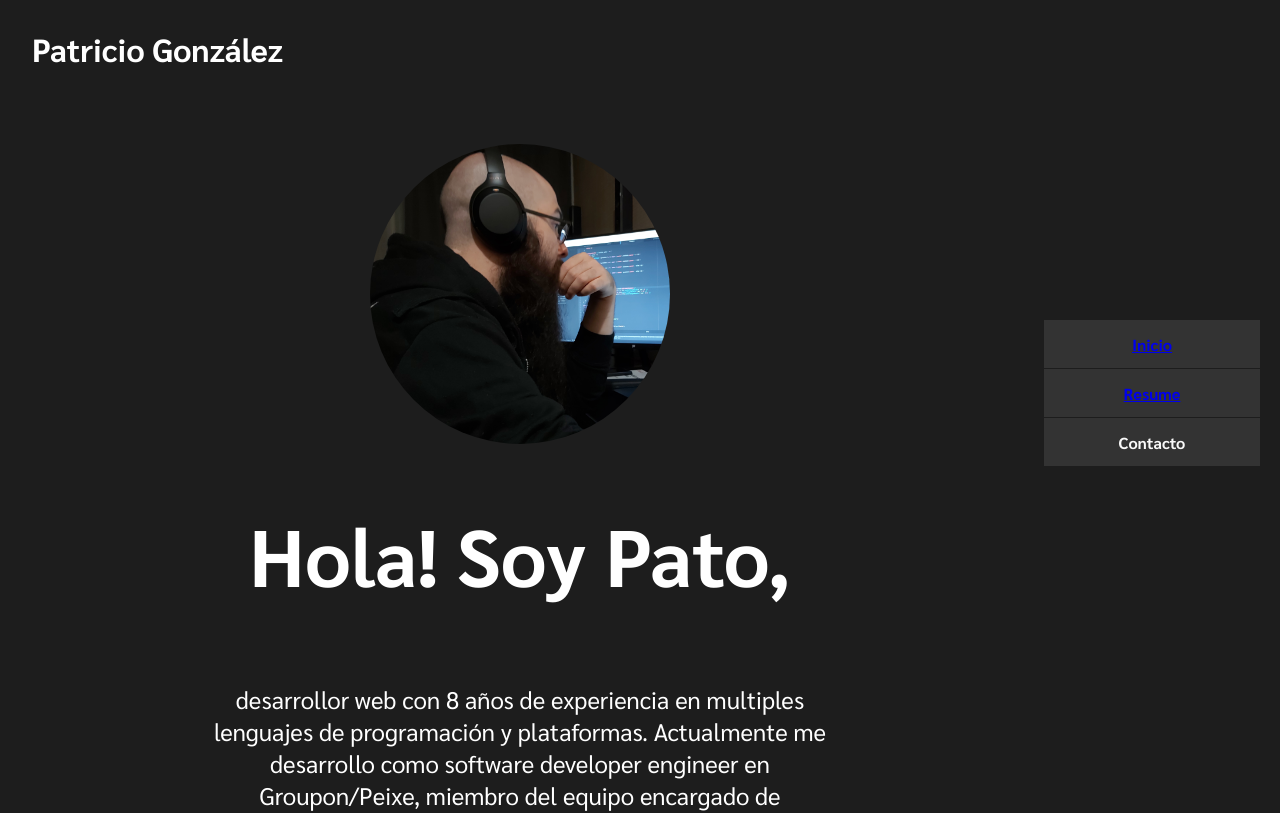
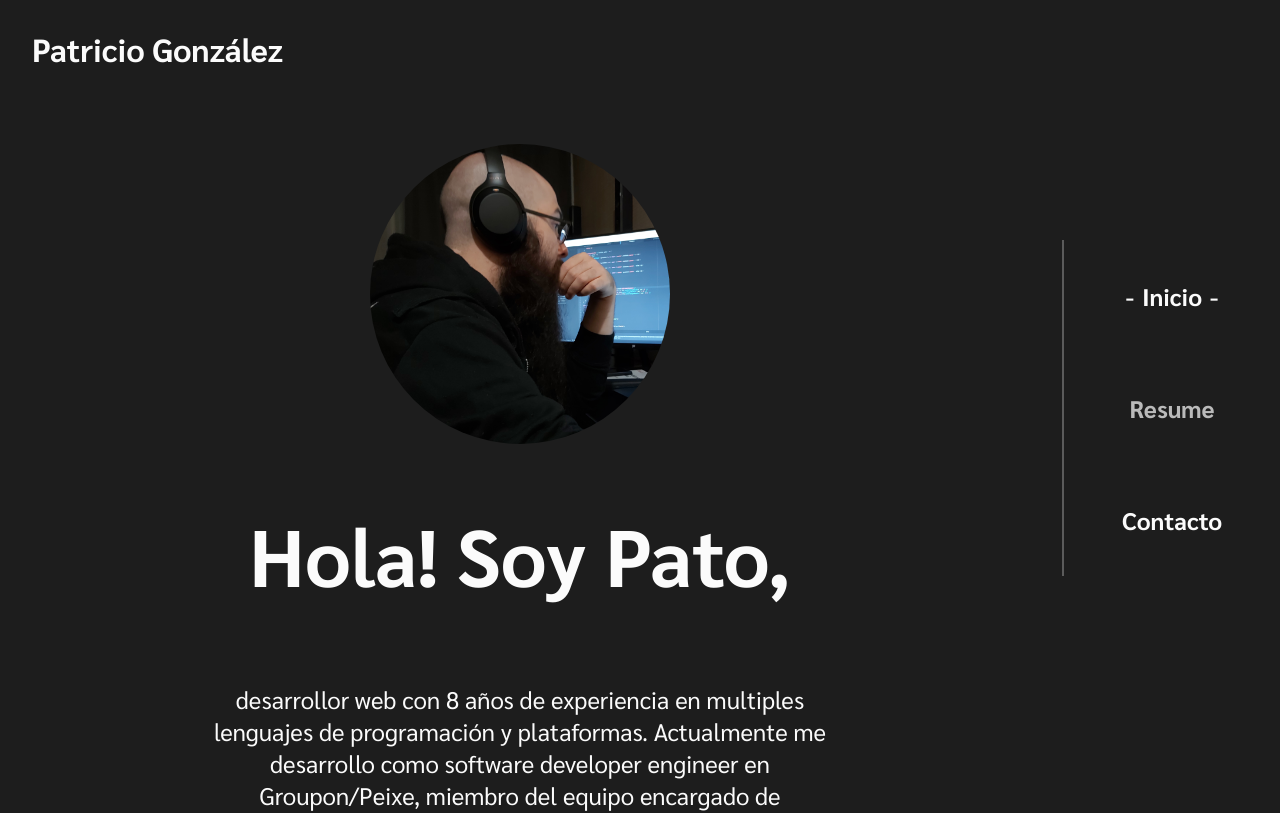
Before and after one commit to pagondel/personal-site, a React (Create React App) app: page / in a window 1280 px wide. Shown: the top 813 px of the page. Built offline with nearby package versions, Linux system fonts and the light colour scheme.

Commit message:
re design menu (#10)

```diff
--- a/src/components/Home/Home.module.scss
+++ b/src/components/Home/Home.module.scss
@@ -21,7 +21,7 @@
 }
 
 .Title {
-  font-size: 3rem;
+  font-size: $title-size;
   display: inline-block;
 
   span {
--- a/src/components/Nav/Menu/Menu.module.scss
+++ b/src/components/Nav/Menu/Menu.module.scss
@@ -47,6 +47,11 @@
   font-weight: 700;
   list-style: none;
   margin: 1.5rem;
+
+  a {
+    color: white;
+    text-decoration: none;
+  }
 }
 
 @include breakpoint('medium') {
@@ -55,10 +60,21 @@
     width: 13.5rem;
     height: auto;
     position: fixed;
-    top: 40%;
-    right:20px;
+    top: 30%;
+    right:0;
     left: auto;
     background: $background_gray;
+    border-left: 2px solid $light-gray;
+
+    .Active {
+      color: $white;
+    }
+
+    .Active:before,
+    .Active:After {
+      content: "-";
+      margin: 0 0.5rem;
+    }
   }
 
   .Hamburger {
@@ -80,13 +96,20 @@
     flex-direction: row;
     align-items: center;
     justify-content: center;
-    color: $light-gray;
     width: 100%;
     height: 3rem;
-    font-size: 1rem;
+    font-size: 1.5rem;
     list-style: none;
-    margin: 0;
-    margin-bottom:1px;
-    background: $gray;
+    margin: 2rem 0;
+
+    &:hover {
+      background: $light-gray;
+    }
+
+    a {
+      color: $active-link;
+      padding: 0.5rem 1rem;
+
+    }
   }
 }
--- a/src/containers/Layout/Layout.js
+++ b/src/containers/Layout/Layout.js
@@ -1,10 +1,10 @@
 import React, { Component } from 'react';
 import { Helmet } from 'react-helmet';
+import { PropTypes } from 'prop-types';
 
 import styles from './Layout.module.scss';
 import SiteInfo from '../../data/site-info';
 import Nav from '../../components/Nav/Nav';
-import Home from '../../components/Home/Home';
 import Footer from '../../components/Footer/Footer';
 
 class Layout extends Component {
@@ -14,6 +14,10 @@ class Layout extends Component {
   }
 
   render() {
+    const {
+      children,
+    } = this.props;
+
     return (
       <div className={styles.App}>
         <Helmet>
@@ -29,7 +33,7 @@ class Layout extends Component {
         </header>
         <aside className={styles.Sidebar} />
         <main className={styles.Content}>
-          <Home />
+          {children}
         </main>
         <footer className={styles.Footer}>
           <Footer />
@@ -39,4 +43,8 @@ class Layout extends Component {
   }
 }
 
+Layout.propTypes = {
+  children: PropTypes.element.isRequired,
+};
+
 export default Layout;
--- a/src/containers/Layout/Layout.module.scss
+++ b/src/containers/Layout/Layout.module.scss
@@ -36,7 +36,7 @@
       columns: auto 15rem;
       areas: 'header header'
              'main sidebar'
-             'footer';
+             'footer none';
     }
   }
 
--- a/src/styles/_variables.scss
+++ b/src/styles/_variables.scss
@@ -7,7 +7,11 @@ $breakpoints: (
 
 //colors
 $gray: #333333;
-$light-gray: #F9F9F9;
+$light-gray: #5B5B5B;
+$active-link: #BABABA;
 $transparent_black: rgba(0, 0, 0, 0.8);
-$white: #FFFFFF;
+$white: #FBFBFB;
 $background-gray: #1D1D1D;
+
+//sizes
+$title-size: 3rem;
```
